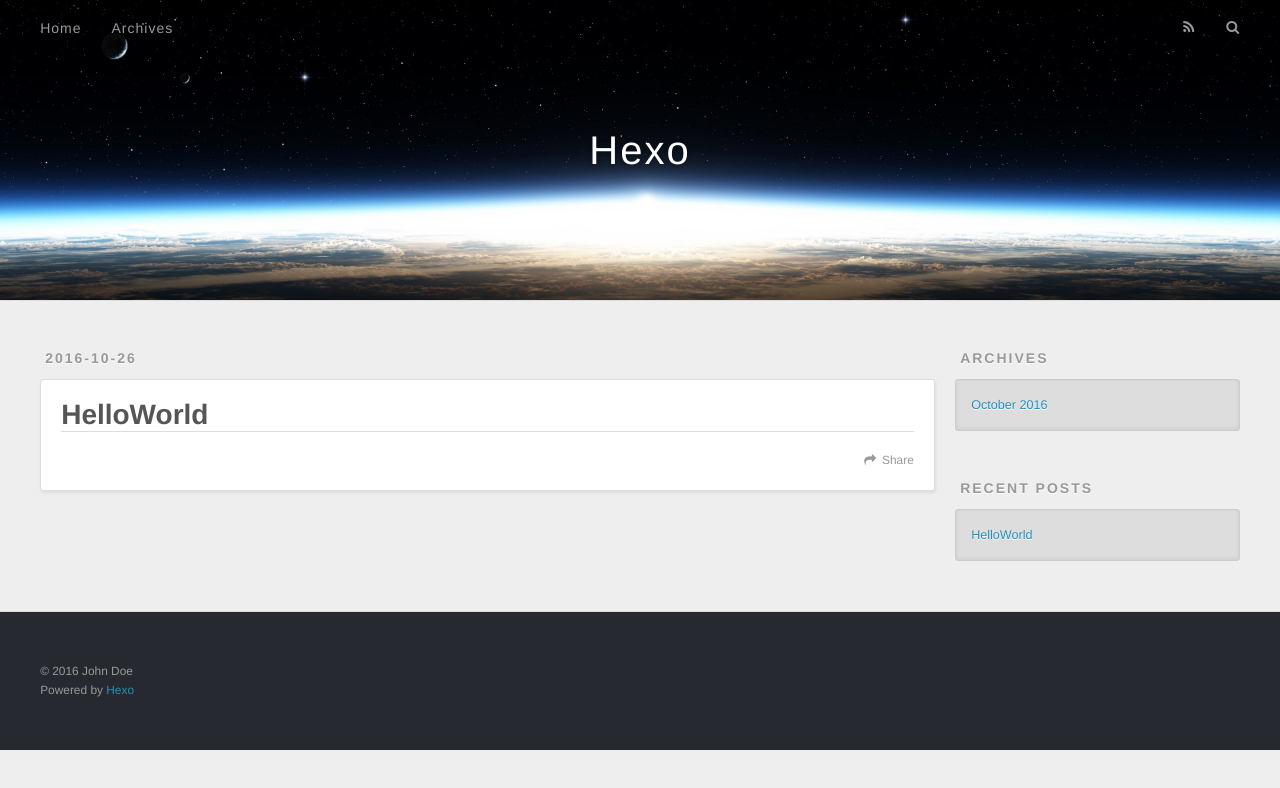
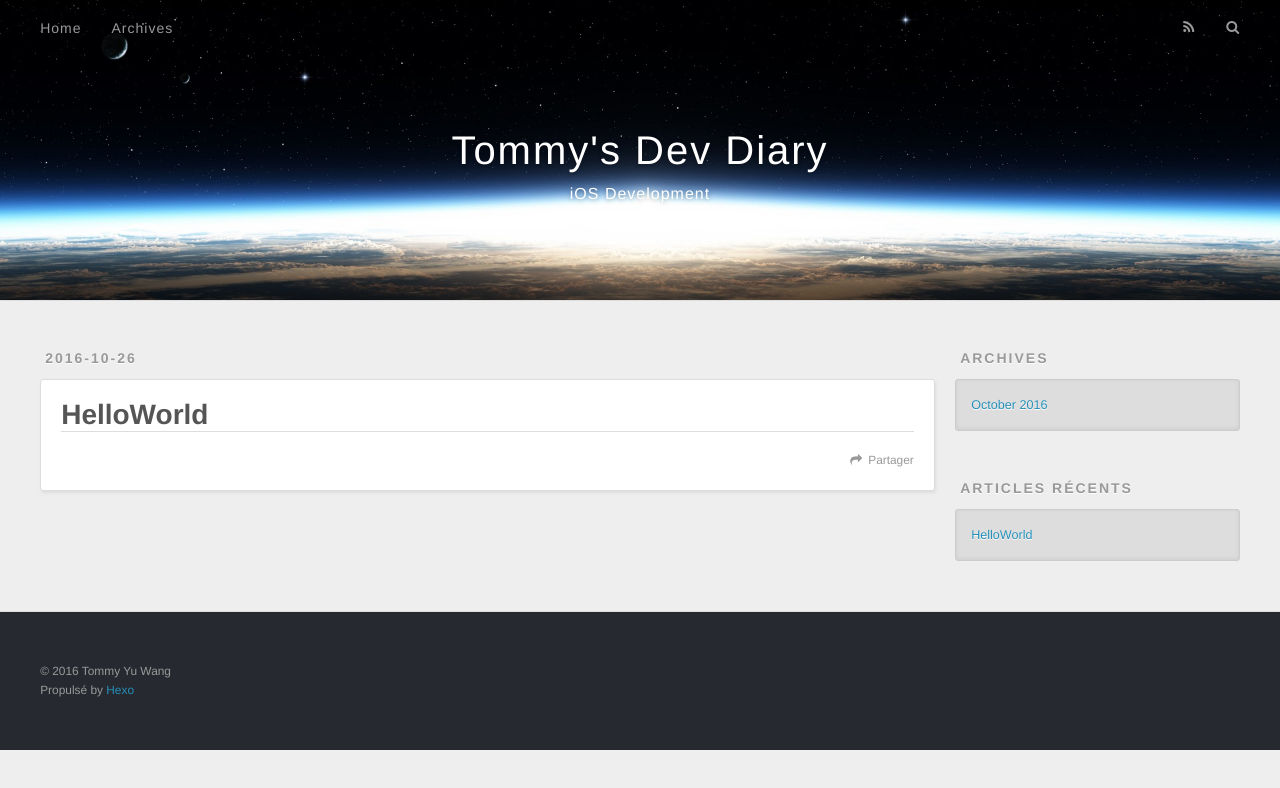
Before and after one commit to kk649287100/kk649287100.github.io, a plain HTML site: page index.html in a window 1280 px wide. Drawn offline with nearby package versions, Linux system fonts and the light colour scheme.

Commit message:
Site updated: 2016-10-26 21:29:17

```diff
--- a/index.html
+++ b/index.html
@@ -3,16 +3,19 @@
 <head>
   <meta charset="utf-8">
 
-  <title>Hexo</title>
+  <title>Tommy&#39;s Dev Diary</title>
   <meta name="viewport" content="width=device-width, initial-scale=1, maximum-scale=1">
-  <meta property="og:type" content="website">
-<meta property="og:title" content="Hexo">
+  <meta name="description" content="I&apos;m Tommy. This is my personal site where I put various stuff (e.g. iOS development).">
+<meta property="og:type" content="website">
+<meta property="og:title" content="Tommy's Dev Diary">
 <meta property="og:url" content="http://yoursite.com/index.html">
-<meta property="og:site_name" content="Hexo">
+<meta property="og:site_name" content="Tommy's Dev Diary">
+<meta property="og:description" content="I&apos;m Tommy. This is my personal site where I put various stuff (e.g. iOS development).">
 <meta name="twitter:card" content="summary">
-<meta name="twitter:title" content="Hexo">
+<meta name="twitter:title" content="Tommy's Dev Diary">
+<meta name="twitter:description" content="I&apos;m Tommy. This is my personal site where I put various stuff (e.g. iOS development).">
 
-    <link rel="alternate" href="/atom.xml" title="Hexo" type="application/atom+xml">
+    <link rel="alternate" href="/atom.xml" title="Tommy&#39;s Dev Diary" type="application/atom+xml">
 
 
     <link rel="icon" href="/favicon.png">
@@ -33,8 +36,12 @@
   <div id="header-outer" class="outer">
     <div id="header-title" class="inner">
       <h1 id="logo-wrap">
-        <a href="/" id="logo">Hexo</a>
+        <a href="/" id="logo">Tommy&#39;s Dev Diary</a>
       </h1>
+
+        <h2 id="subtitle-wrap">
+          <a href="/" id="subtitle">iOS Development</a>
+        </h2>
 
     </div>
     <div id="header-inner" class="inner">
@@ -48,9 +55,9 @@
       </nav>
       <nav id="sub-nav">
 
-          <a id="nav-rss-link" class="nav-icon" href="/atom.xml" title="RSS Feed"></a>
+          <a id="nav-rss-link" class="nav-icon" href="/atom.xml" title="Flux RSS"></a>
 
-        <a id="nav-search-btn" class="nav-icon" title="Search"></a>
+        <a id="nav-search-btn" class="nav-icon" title="Rechercher"></a>
       </nav>
       <div id="search-form-wrap">
         <form action="//google.com/search" method="get" accept-charset="UTF-8" class="search-form"><input type="search" name="q" results="0" class="search-form-input" placeholder="Search"><button type="submit" class="search-form-submit">&#xF002;</button><input type="hidden" name="sitesearch" value="http://yoursite.com"></form>
@@ -87,7 +94,7 @@
 
     </div>
     <footer class="article-footer">
-      <a data-url="http://yoursite.com/2016/10/26/HelloWorld/" data-id="ciurt8sdo0000kut1vzw4jrie" class="article-share-link">Share</a>
+      <a data-url="http://yoursite.com/2016/10/26/HelloWorld/" data-id="ciuruoetc0000qet1ahkneyr1" class="article-share-link">Partager</a>
 
 
     </footer>
@@ -122,7 +129,7 @@
 
 
   <div class="widget-wrap">
-    <h3 class="widget-title">Recent Posts</h3>
+    <h3 class="widget-title">Articles récents</h3>
     <div class="widget">
       <ul>
 
@@ -142,8 +149,8 @@
 
   <div class="outer">
     <div id="footer-info" class="inner">
-      &copy; 2016 John Doe<br>
-      Powered by <a href="http://hexo.io/" target="_blank">Hexo</a>
+      &copy; 2016 Tommy Yu Wang<br>
+      Propulsé by <a href="http://hexo.io/" target="_blank">Hexo</a>
     </div>
   </div>
 </footer>
```
Also changed, not shown: 2016/10/26/HelloWorld/index.html (+18 -11 lines), archives/2016/10/index.html (+19 -12 lines), archives/2016/index.html (+19 -12 lines), archives/index.html (+19 -12 lines).
